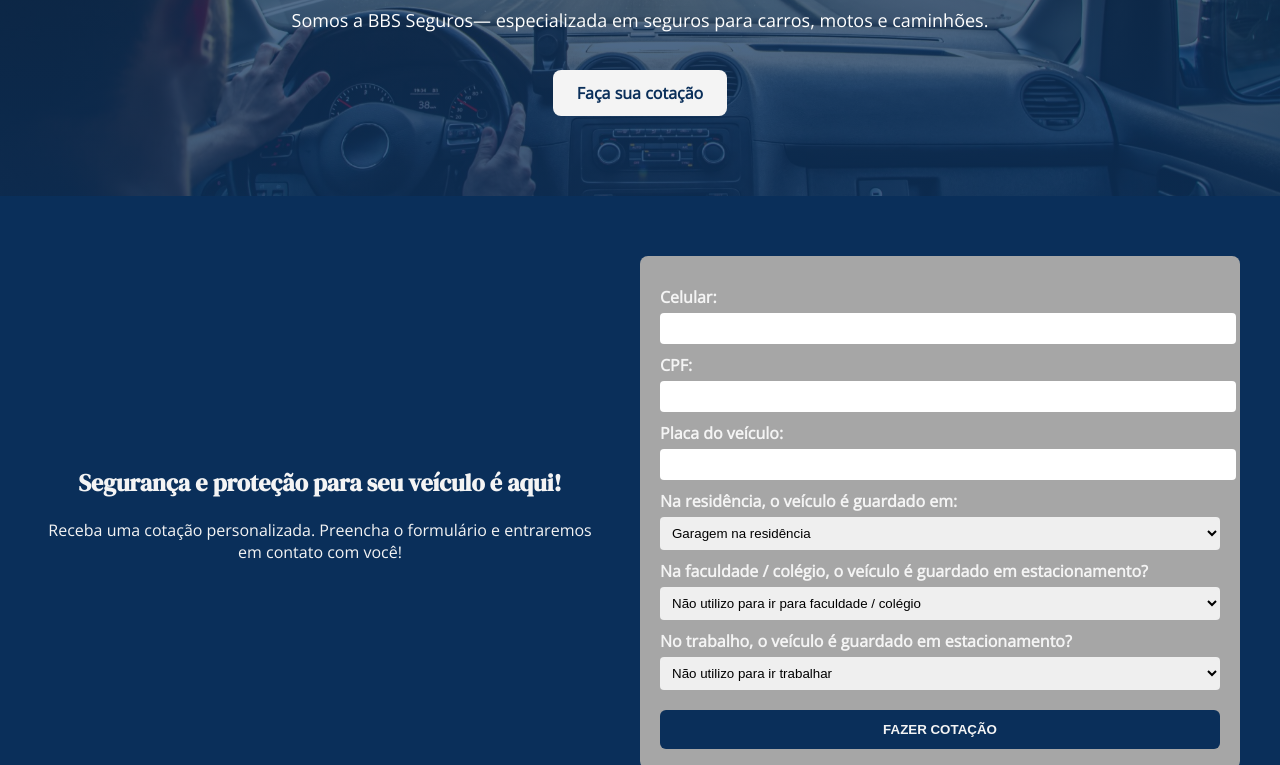
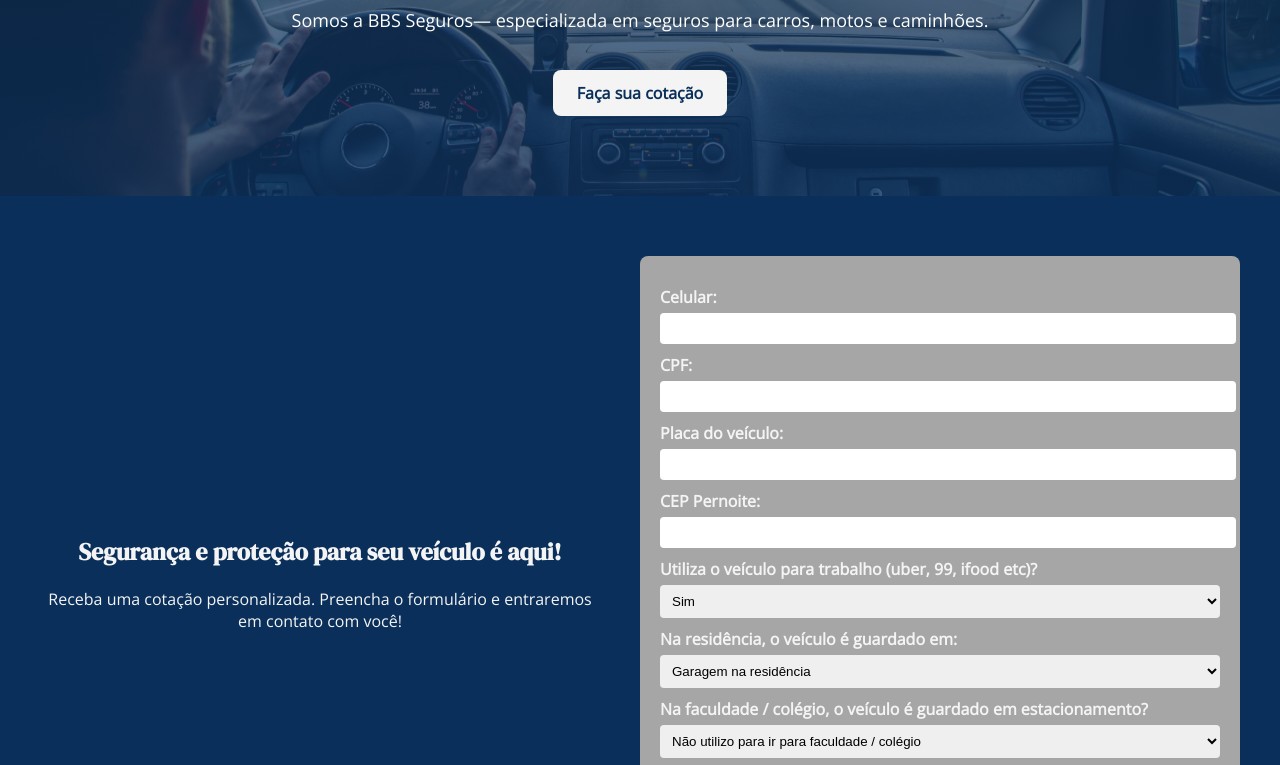
Before and after one commit to BBS-Seguros/bbssegurosbr, a plain HTML site: page index.html in a window 1280 px wide. Shown: the part 281-1046 px from the top of the page. Drawn offline with nearby package versions, Linux system fonts and the light colour scheme.

Commit message:
Update index.html

```diff
--- a/index.html
+++ b/index.html
@@ -224,6 +224,15 @@
       <label>Placa do veículo:</label>
       <input type="text" name="placa" required>
 
+       <label>CEP Pernoite:</label>
+      <input type="text" name="CEP" required>
+
+      <label>Utiliza o veículo para trabalho (uber, 99, ifood etc)?</label>
+      <select name="residencia" required>
+        <option>Sim</option>
+        <option>Não</option>
+      </select>
+
       <label>Na residência, o veículo é guardado em:</label>
       <select name="residencia" required>
         <option>Garagem na residência</option>
```
